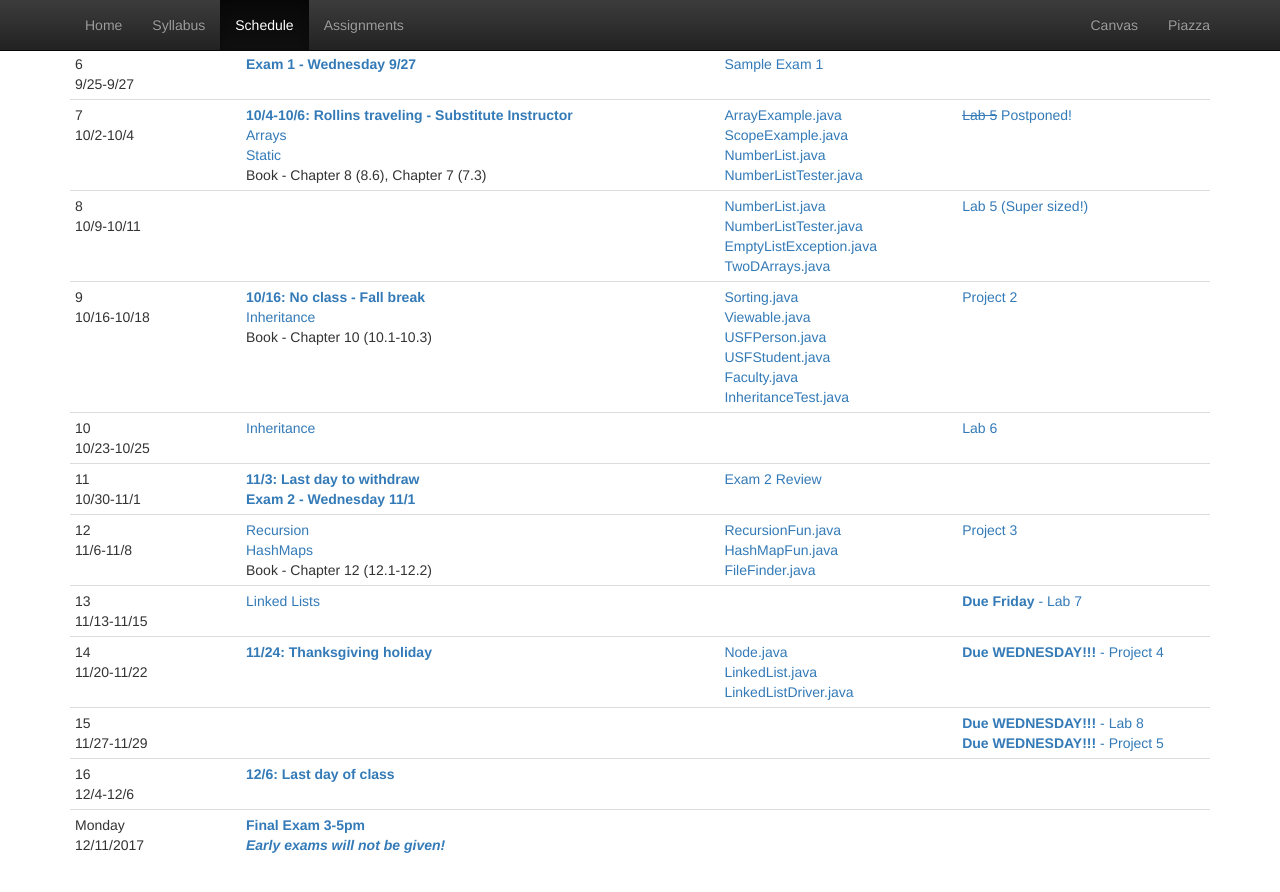
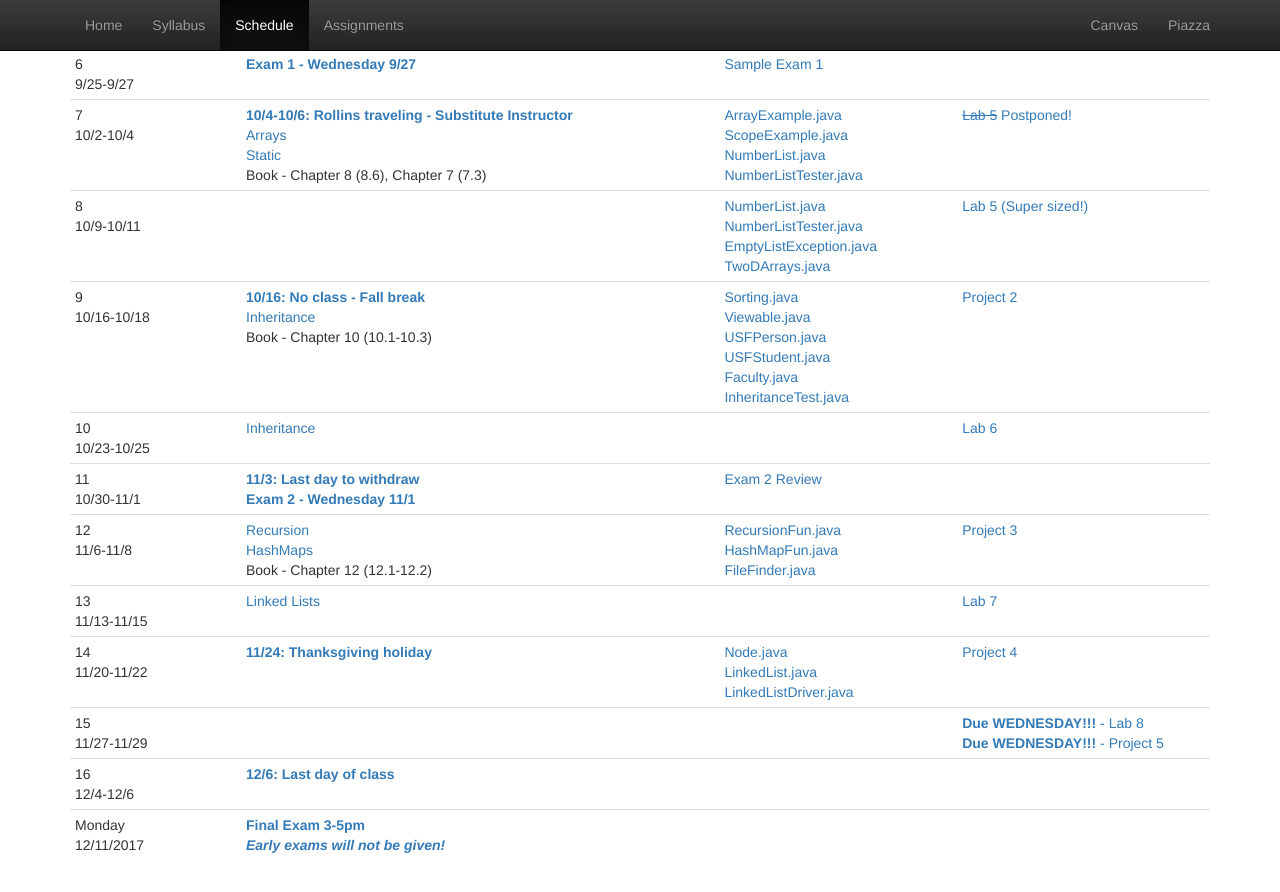
Before and after one commit to CS112-F17/cs112-f17.github.io, a Jekyll site: the page built from schedule.html, in a window 1280 px wide and 900 px high, scrolled down 857 px. Shown: the top 892 px of the window. Built offline with Jekyll 4.4.1, drawn with Linux system fonts in a browser that asks for light colours.

Commit message:
update formatting

```diff
--- a/schedule.html
+++ b/schedule.html
@@ -269,7 +269,7 @@ title: Schedule
 		<td>
 		</td>
 		<td>
-			<a href="https://github.com/CS112-F17/labs/blob/master/lab7.md"><strong>Due Friday</strong> - Lab 7</a><br/>
+			<a href="https://github.com/CS112-F17/labs/blob/master/lab7.md">Lab 7</a><br/>
 		</td>
 	</tr>
 	<tr>
@@ -283,7 +283,7 @@ title: Schedule
 		  <a href="https://github.com/CS112-F17/code/blob/master/LinkedListDriver.java">LinkedListDriver.java</a><br/>
 		</td>
 		<td>
-			<a href="https://github.com/CS112-F17/projects/blob/master/project4.md"><strong>Due WEDNESDAY!!!</strong> - Project 4</a>
+			<a href="https://github.com/CS112-F17/projects/blob/master/project4.md">Project 4</a>
 		</td>
 	</tr>
 	<tr>
```
